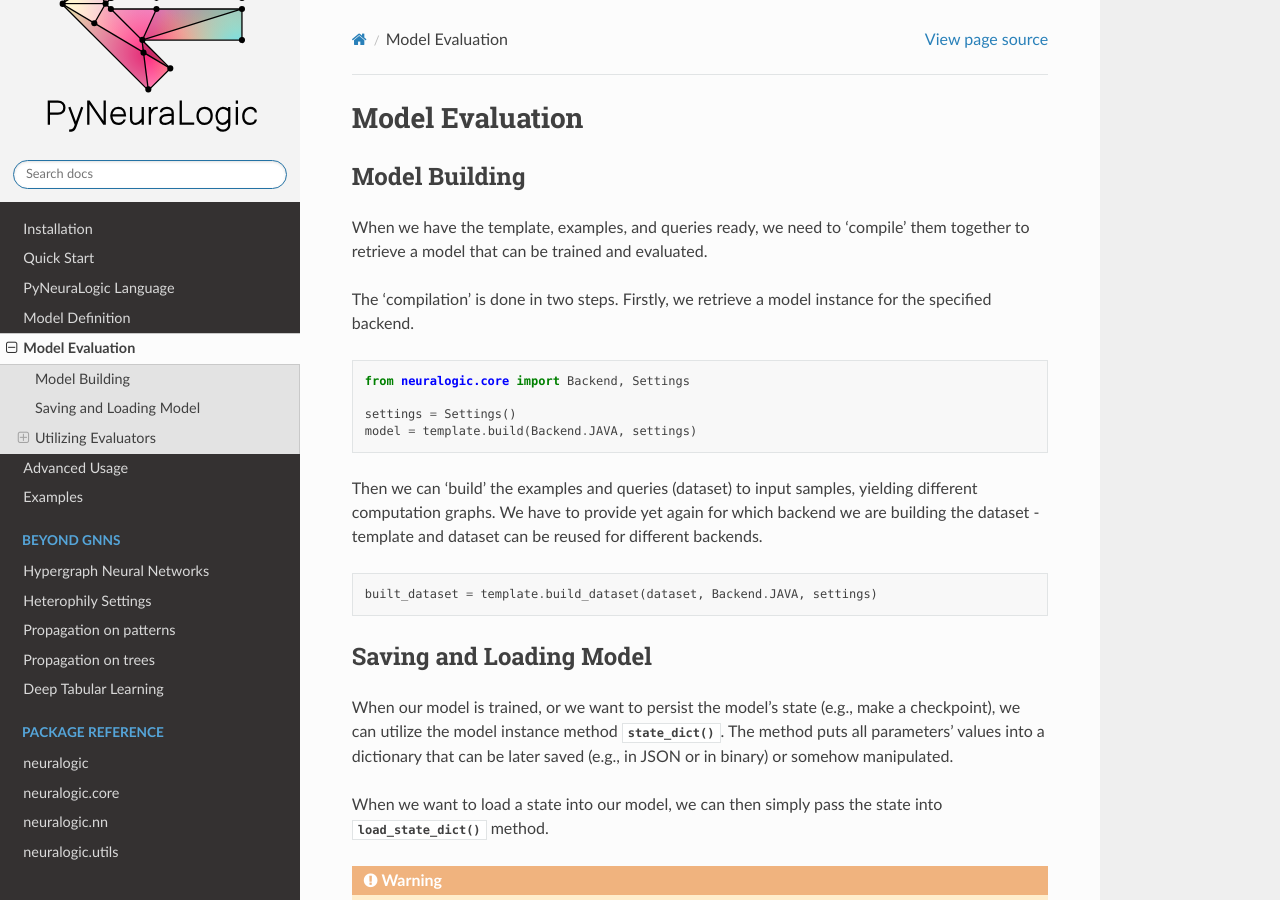
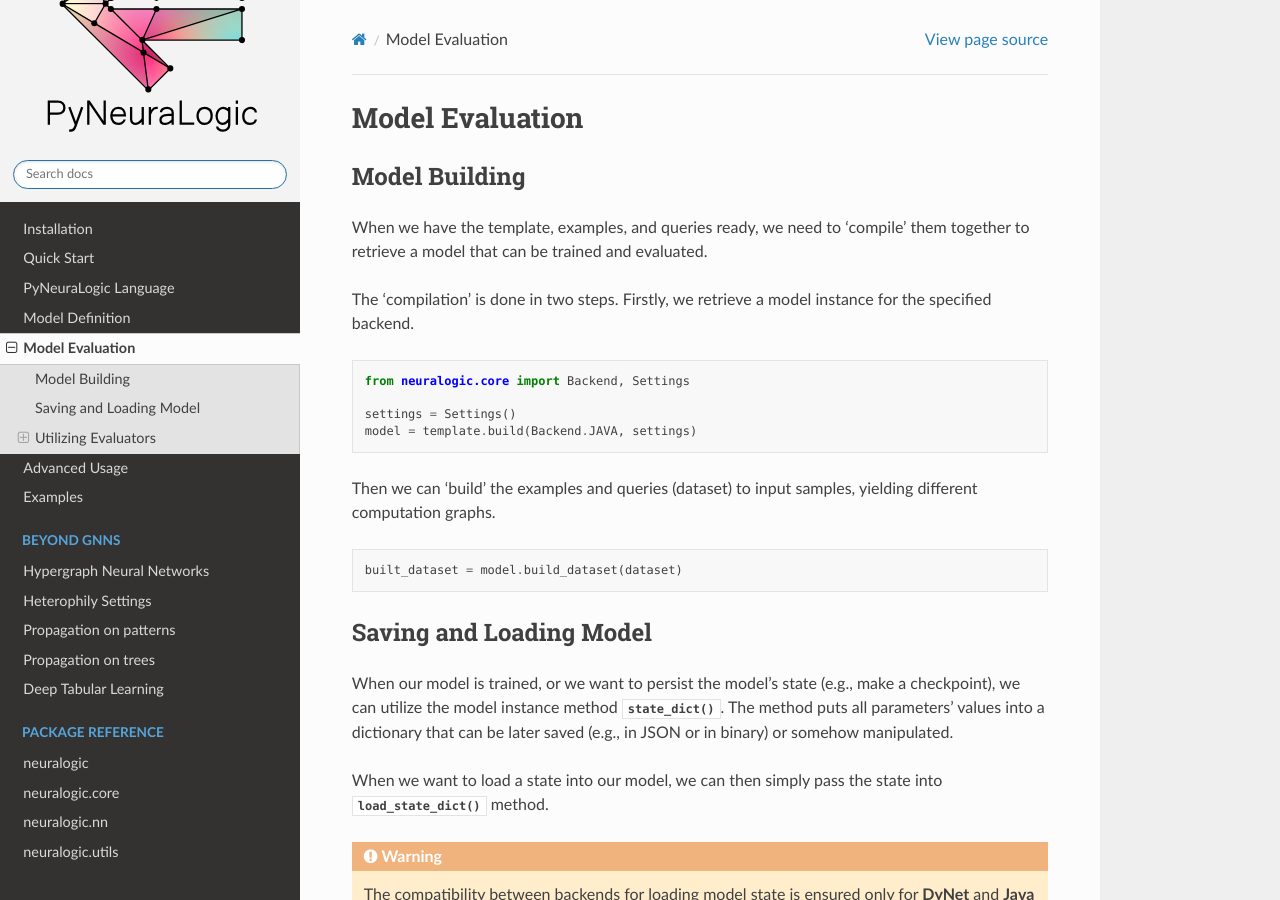
Before and after one commit to LukasZahradnik/PyNeuraLogic, a Sphinx documentation site: the page built from docs/evaluation.rst, in a window 1280 px wide and 900 px high. Built offline with Sphinx 7.4.7 and the Read the Docs theme 2.0.0, drawn with Linux system fonts in a browser that asks for light colours.

Commit message:
Update docs

```diff
--- a/docs/evaluation.rst
+++ b/docs/evaluation.rst
@@ -17,11 +17,10 @@ The 'compilation' is done in two steps. Firstly, we retrieve a model instance fo
 
 
 Then we can 'build' the examples and queries (dataset) to input samples, yielding different computation graphs.
-We have to provide yet again for which backend we are building the dataset - template and dataset can be reused for different backends.
 
 .. code-block:: Python
 
-    built_dataset = template.build_dataset(dataset, Backend.JAVA, settings)
+    built_dataset = model.build_dataset(dataset)
 
 
 .. Evaluation
--- a/docs/quick_start.rst
+++ b/docs/quick_start.rst
@@ -131,7 +131,7 @@ performing the forward and backward propagation is straightforward.
 
 .. code-block:: Python
 
-    built_dataset = template.build_dataset(dataset, Backend.JAVA)
+    built_dataset = model.build_dataset(dataset)
 
     model.train()  # or model.test() to change the mode
     loss = model(built_dataset)
```
Also changed, not shown: 1 other file.
